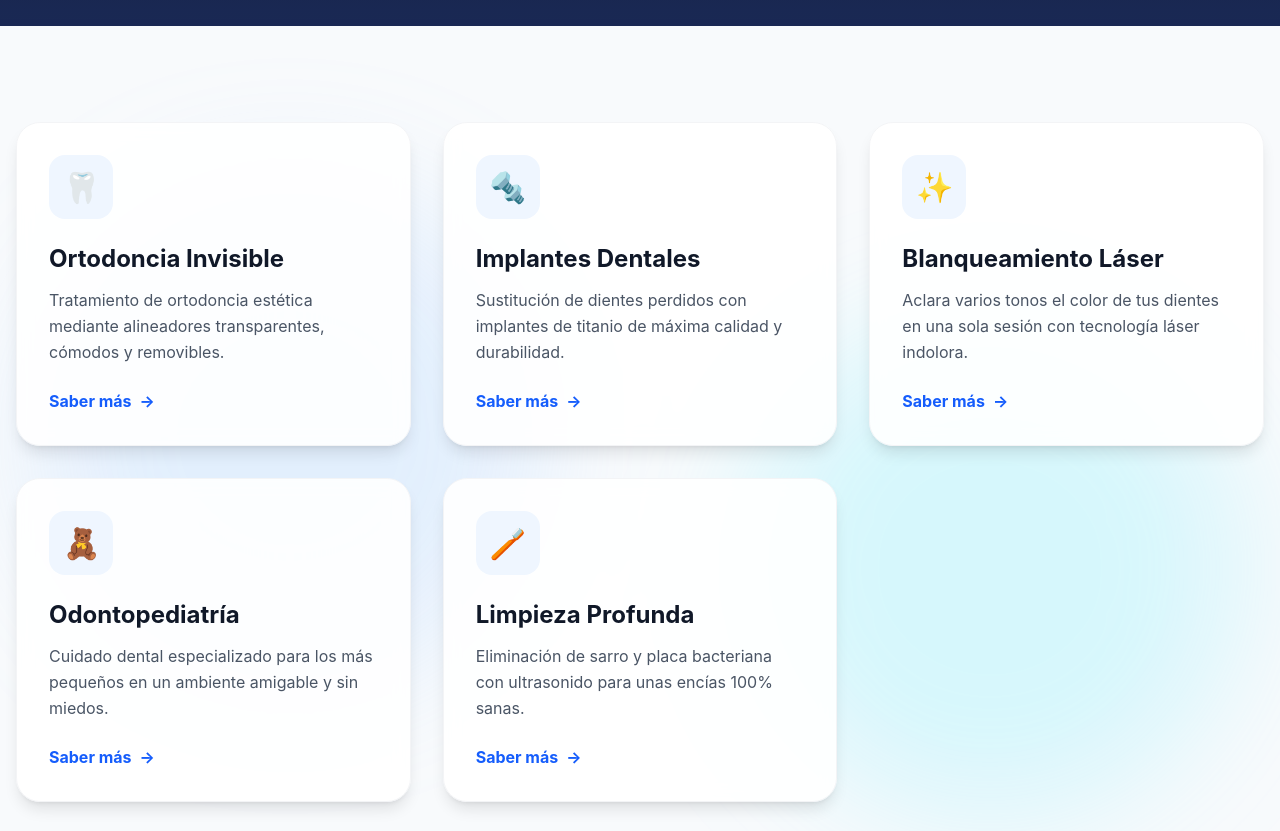
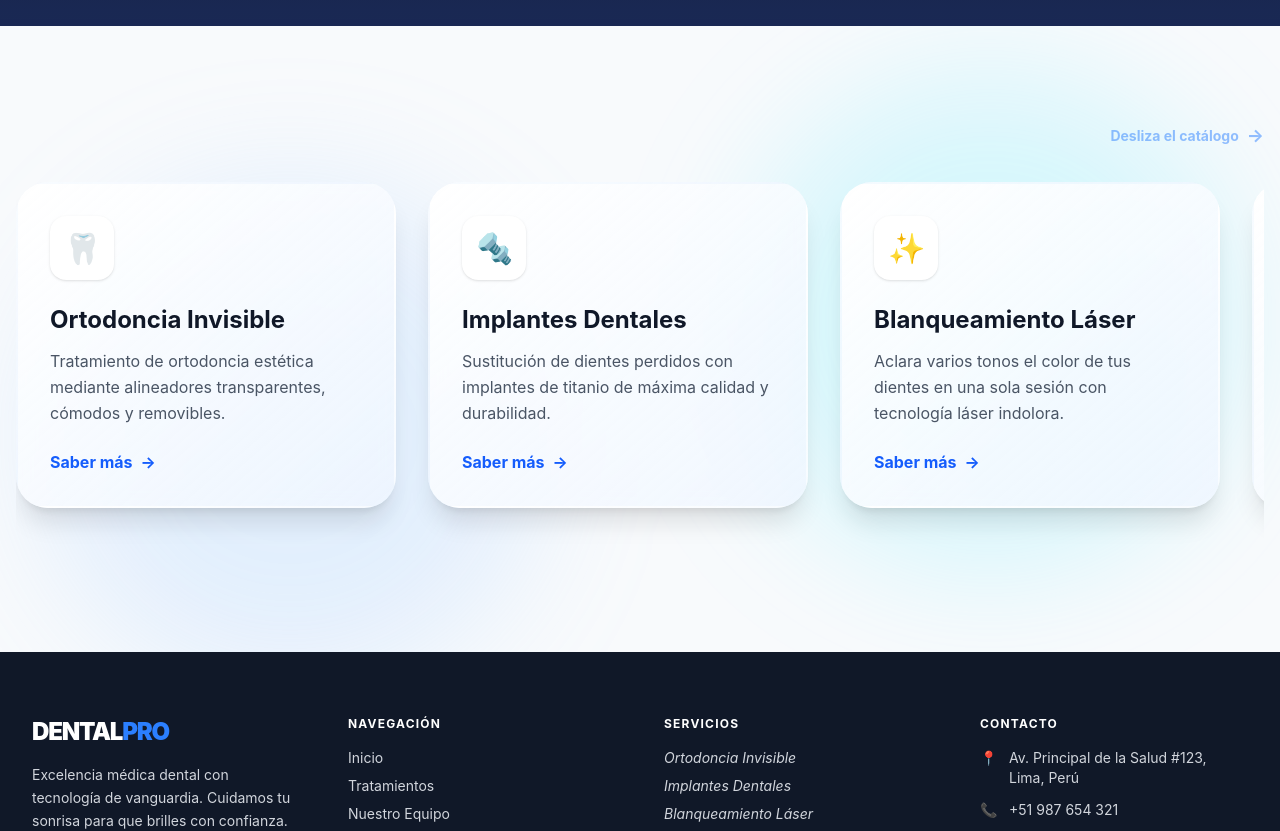
Before and after one commit to JuanVictorFY/Frontend-Clinica-DentalPro, an Angular app: page /servicios in a window 1280 px wide. Shown: the part 580-1411 px from the top of the page. Built offline with nearby package versions, Linux system fonts and the light colour scheme; grey boxes are pictures that could not be loaded.

Commit message:
feat(servicios): convertir catalogo de tratamientos en carrusel interactivo

```diff
--- a/src/app/pages/servicios/servicios.html
+++ b/src/app/pages/servicios/servicios.html
@@ -22,11 +22,17 @@
   <div class="absolute bottom-20 right-10 w-125 h-125 bg-cyan-300/20 rounded-full blur-3xl pointer-events-none"></div>
 
   <div class="relative max-w-7xl mx-auto px-4 z-10">
-    <!-- Contenedor de las tarjetas de servicios -->
-    <div class="grid grid-cols-1 md:grid-cols-2 lg:grid-cols-3 gap-8">
+    <div class="flex justify-end mb-4">
+      <span class="text-sm font-bold text-blue-500 animate-pulse flex items-center gap-2">
+        Desliza el catálogo <span aria-hidden="true" class="text-lg">&rarr;</span>
+      </span>
+    </div>
+
+    <!-- Contenedor Carrusel de Servicios -->
+    <div class="flex overflow-x-auto gap-6 md:gap-8 pb-12 pt-4 snap-x snap-mandatory scroll-smooth [scrollbar-width:none] [-ms-overflow-style:none] [&::-webkit-scrollbar]:hidden">
       <!-- Servicio 1 -->
-      <div class="group bg-white/90 backdrop-blur-sm p-8 rounded-3xl border border-gray-100 shadow-lg hover:shadow-2xl hover:shadow-blue-500/10 hover:-translate-y-3 transition-all duration-500 ease-out cursor-pointer">
-        <div class="w-16 h-16 bg-blue-50 text-blue-600 rounded-2xl flex items-center justify-center text-3xl mb-6 group-hover:scale-110 group-hover:bg-blue-600 group-hover:text-white transition-all duration-500" role="img" aria-label="Ortodoncia">
+      <div class="shrink-0 w-[85vw] md:w-95 snap-center group bg-linear-to-br from-white to-blue-50/80 backdrop-blur-sm p-8 rounded-4xl border-2 border-transparent hover:border-blue-200 shadow-xl hover:shadow-2xl hover:shadow-blue-500/20 hover:-translate-y-4 hover:scale-[1.02] transition-all duration-500 ease-out cursor-pointer">
+        <div class="w-16 h-16 bg-white shadow-sm text-blue-600 rounded-2xl flex items-center justify-center text-3xl mb-6 group-hover:scale-110 group-hover:bg-blue-600 group-hover:text-white transition-all duration-500" role="img" aria-label="Ortodoncia">
           🦷
         </div>
         <h3 class="text-2xl font-bold text-gray-900 mb-3 group-hover:text-blue-600 transition-colors">Ortodoncia Invisible</h3>
@@ -37,8 +43,8 @@
       </div>
 
       <!-- Servicio 2 -->
-      <div class="group bg-white/90 backdrop-blur-sm p-8 rounded-3xl border border-gray-100 shadow-lg hover:shadow-2xl hover:shadow-blue-500/10 hover:-translate-y-3 transition-all duration-500 ease-out cursor-pointer">
-        <div class="w-16 h-16 bg-blue-50 text-blue-600 rounded-2xl flex items-center justify-center text-3xl mb-6 group-hover:scale-110 group-hover:bg-blue-600 group-hover:text-white transition-all duration-500" role="img" aria-label="Implante">
+      <div class="shrink-0 w-[85vw] md:w-95 snap-center group bg-linear-to-br from-white to-blue-50/80 backdrop-blur-sm p-8 rounded-4xl border-2 border-transparent hover:border-blue-200 shadow-xl hover:shadow-2xl hover:shadow-blue-500/20 hover:-translate-y-4 hover:scale-[1.02] transition-all duration-500 ease-out cursor-pointer">
+        <div class="w-16 h-16 bg-white shadow-sm text-blue-600 rounded-2xl flex items-center justify-center text-3xl mb-6 group-hover:scale-110 group-hover:bg-blue-600 group-hover:text-white transition-all duration-500" role="img" aria-label="Implante">
           🔩
         </div>
         <h3 class="text-2xl font-bold text-gray-900 mb-3 group-hover:text-blue-600 transition-colors">Implantes Dentales</h3>
@@ -49,8 +55,8 @@
       </div>
 
       <!-- Servicio 3 -->
-      <div class="group bg-white/90 backdrop-blur-sm p-8 rounded-3xl border border-gray-100 shadow-lg hover:shadow-2xl hover:shadow-blue-500/10 hover:-translate-y-3 transition-all duration-500 ease-out cursor-pointer">
-        <div class="w-16 h-16 bg-blue-50 text-blue-600 rounded-2xl flex items-center justify-center text-3xl mb-6 group-hover:scale-110 group-hover:bg-blue-600 group-hover:text-white transition-all duration-500" role="img" aria-label="Blanqueamiento">
+      <div class="shrink-0 w-[85vw] md:w-95 snap-center group bg-linear-to-br from-white to-blue-50/80 backdrop-blur-sm p-8 rounded-4xl border-2 border-transparent hover:border-blue-200 shadow-xl hover:shadow-2xl hover:shadow-blue-500/20 hover:-translate-y-4 hover:scale-[1.02] transition-all duration-500 ease-out cursor-pointer">
+        <div class="w-16 h-16 bg-white shadow-sm text-blue-600 rounded-2xl flex items-center justify-center text-3xl mb-6 group-hover:scale-110 group-hover:bg-blue-600 group-hover:text-white transition-all duration-500" role="img" aria-label="Blanqueamiento">
           ✨
         </div>
         <h3 class="text-2xl font-bold text-gray-900 mb-3 group-hover:text-blue-600 transition-colors">Blanqueamiento Láser</h3>
@@ -61,8 +67,8 @@
       </div>
 
       <!-- Servicio 4 -->
-      <div class="group bg-white/90 backdrop-blur-sm p-8 rounded-3xl border border-gray-100 shadow-lg hover:shadow-2xl hover:shadow-blue-500/10 hover:-translate-y-3 transition-all duration-500 ease-out cursor-pointer">
-        <div class="w-16 h-16 bg-blue-50 text-blue-600 rounded-2xl flex items-center justify-center text-3xl mb-6 group-hover:scale-110 group-hover:bg-blue-600 group-hover:text-white transition-all duration-500" role="img" aria-label="Niños">
+      <div class="shrink-0 w-[85vw] md:w-95 snap-center group bg-linear-to-br from-white to-blue-50/80 backdrop-blur-sm p-8 rounded-4xl border-2 border-transparent hover:border-blue-200 shadow-xl hover:shadow-2xl hover:shadow-blue-500/20 hover:-translate-y-4 hover:scale-[1.02] transition-all duration-500 ease-out cursor-pointer">
+        <div class="w-16 h-16 bg-white shadow-sm text-blue-600 rounded-2xl flex items-center justify-center text-3xl mb-6 group-hover:scale-110 group-hover:bg-blue-600 group-hover:text-white transition-all duration-500" role="img" aria-label="Niños">
           🧸
         </div>
         <h3 class="text-2xl font-bold text-gray-900 mb-3 group-hover:text-blue-600 transition-colors">Odontopediatría</h3>
@@ -73,8 +79,8 @@
       </div>
 
       <!-- Servicio 5 -->
-      <div class="group bg-white/90 backdrop-blur-sm p-8 rounded-3xl border border-gray-100 shadow-lg hover:shadow-2xl hover:shadow-blue-500/10 hover:-translate-y-3 transition-all duration-500 ease-out cursor-pointer">
-        <div class="w-16 h-16 bg-blue-50 text-blue-600 rounded-2xl flex items-center justify-center text-3xl mb-6 group-hover:scale-110 group-hover:bg-blue-600 group-hover:text-white transition-all duration-500" role="img" aria-label="Limpieza">
+      <div class="shrink-0 w-[85vw] md:w-95 snap-center group bg-linear-to-br from-white to-blue-50/80 backdrop-blur-sm p-8 rounded-4xl border-2 border-transparent hover:border-blue-200 shadow-xl hover:shadow-2xl hover:shadow-blue-500/20 hover:-translate-y-4 hover:scale-[1.02] transition-all duration-500 ease-out cursor-pointer">
+        <div class="w-16 h-16 bg-white shadow-sm text-blue-600 rounded-2xl flex items-center justify-center text-3xl mb-6 group-hover:scale-110 group-hover:bg-blue-600 group-hover:text-white transition-all duration-500" role="img" aria-label="Limpieza">
           🪥
         </div>
         <h3 class="text-2xl font-bold text-gray-900 mb-3 group-hover:text-blue-600 transition-colors">Limpieza Profunda</h3>
```
